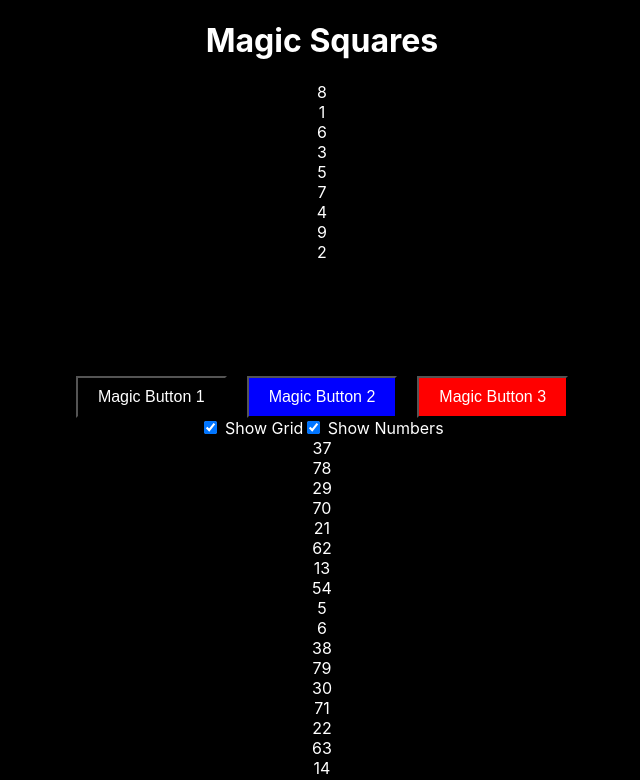
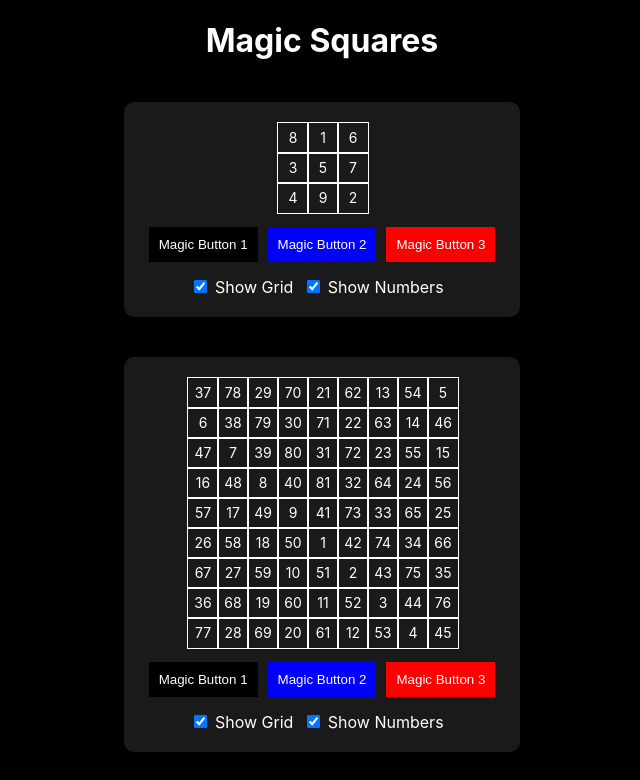
Before and after one commit to mechaloctopus/magic-squares, a React (Create React App) app: page / in a window 1280 px wide. Shown: the top 780 px of the page, without its empty margins (318-958 px from the left). Built offline with nearby package versions, Linux system fonts and the light colour scheme.

Commit message:
Update App.css

```diff
--- a/src/App.css
+++ b/src/App.css
@@ -9,47 +9,84 @@
     color: white;
 }
 
-.button-group {
-  margin-top: 20px;
+.magic-square-container {
+    position: relative;
+    display: flex;
+    flex-direction: column;
+    align-items: center;
+    margin: 20px;
+    background-color: #1a1a1a;
+    padding: 20px;
+    border-radius: 10px;
+    box-shadow: 0 0 10px rgba(0, 0, 0, 0.5);
 }
 
-button {
-  margin: 0 10px;
-  padding: 10px 20px;
-  font-size: 16px;
-  cursor: pointer;
+.magic-square-grid {
+    display: grid;
+    gap: 0;
+    position: relative;
+    z-index: 1;
 }
 
-button:disabled {
-  cursor: not-allowed;
-  opacity: 0.5;
+.cell {
+    width: 30px;
+    height: 30px;
+    display: flex;
+    justify-content: center;
+    align-items: center;
+    border: 1px solid white;
+    font-size: 14px;
+    color: white;
+}
+
+.no-border {
+    border: none;
+}
+
+.magic-square-canvas {
+    position: absolute;
+    top: 0;
+    left: 0;
+    z-index: 1;
+    pointer-events: none;
+}
+
+.button-group {
+    margin-top: 10px;
 }
 
 .black-button {
     background-color: black;
     color: white;
+    margin: 5px;
+    padding: 10px;
+    border: none;
+    cursor: pointer;
 }
 
 .blue-button {
     background-color: blue;
     color: white;
+    margin: 5px;
+    padding: 10px;
+    border: none;
+    cursor: pointer;
 }
 
 .red-button {
     background-color: red;
     color: white;
+    margin: 5px;
+    padding: 10px;
+    border: none;
+    cursor: pointer;
 }
 
-.yellow-button {
-  background-color: yellow;
-  color: black;
+.checkbox-group {
+    margin-top: 10px;
 }
 
-@keyframes pulse {
-  0% {
-    text-shadow: 0 0 5px white, 0 0 10px white, 0 0 15px white, 0 0 20px white, 0 0 25px white, 0 0 30px white, 0 0 35px white;
+.checkbox-group label {
+    margin-right: 10px;
+    color: white;
 }
-  100% {
-    text-shadow: 0 0 10px white, 0 0 20px white, 0 0 30px white, 0 0 40px white, 0 0 50px white, 0 0 60px white, 0 0 70px white;
-  }
-}
```
Lines whose indentation alone changed are shown as unchanged.
